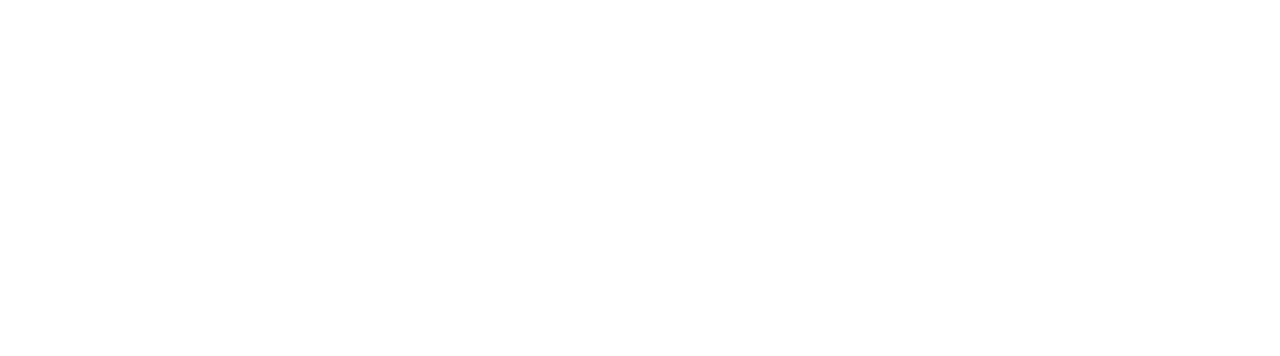
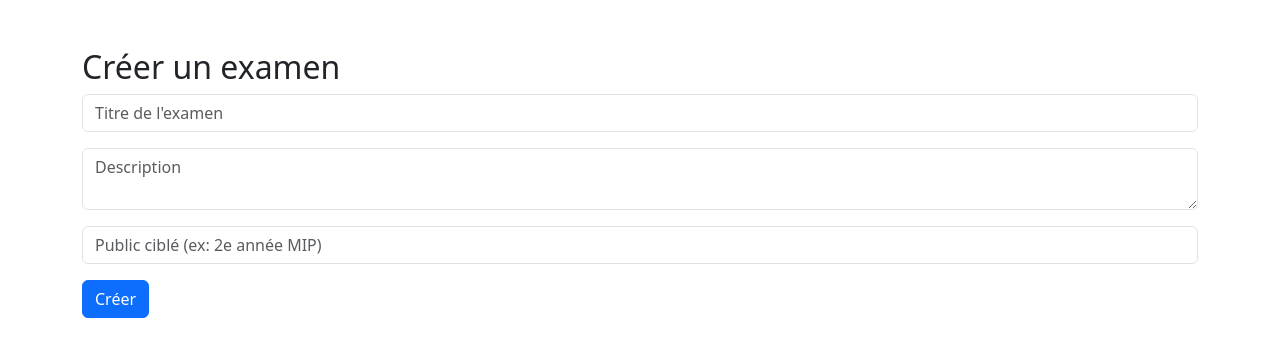
Before and after one commit to iliass244/examen_enligne, a React (Create React App) app in the folder client/: page /create-exam in a window 1280 px wide. Before the commit this address had no page. Shown: the top 356 px of the page. Built offline with nearby package versions, Linux system fonts and the light colour scheme.

Commit message:
interface creation examen

```diff
--- a/client/src/App.js
+++ b/client/src/App.js
@@ -4,6 +4,7 @@
 import Home from './components/Home';
 import Login from './components/Login';
 import Register from './components/Register';
+import CreateExam from './components/CreateExam';
 import 'bootstrap/dist/css/bootstrap.min.css';
 
 const App = () => {
@@ -13,6 +14,7 @@
       <Route path="/" element={<Home />} />
       <Route path="/login" element={<Login />} />
         <Route path="/register" element={<Register />} />
+        <Route path="/create-exam" element={<CreateExam />} />
       </Routes>
     </Router>
   );
--- /dev/null
+++ b/client/src/components/CreateExam.js
@@ -0,0 +1,72 @@
+// Fichier : client/src/components/CreateExam.js
+import React, { useState } from 'react';
+import axios from 'axios';
+import { useNavigate } from 'react-router-dom';
+
+const CreateExam = () => {
+  const [formData, setFormData] = useState({
+    title: '',
+    description: '',
+    public_cible: '',
+  });
+  const [error, setError] = useState('');
+  const navigate = useNavigate();
+
+  const handleChange = (e) => {
+    setFormData({ ...formData, [e.target.name]: e.target.value });
+  };
+
+  const handleSubmit = async (e) => {
+    e.preventDefault();
+    try {
+      const token = localStorage.getItem('token');
+      const response = await axios.post('http://localhost:5000/api/exams', formData, {
+        headers: { Authorization: `Bearer ${token}` },
+      });
+      alert('Examen créé avec succès ! Lien: ' + response.data.unique_link);
+      navigate('/teacher-dashboard');
+    } catch (error) {
+      setError(error.response?.data?.message || 'Erreur lors de la création de l\'examen');
+    }
+  };
+
+  return (
+    <div className="container mt-5">
+      <h2>Créer un examen</h2>
+      {error && <div className="alert alert-danger">{error}</div>}
+      <form onSubmit={handleSubmit}>
+        <div className="mb-3">
+          <input
+            type="text"
+            name="title"
+            className="form-control"
+            placeholder="Titre de l'examen"
+            onChange={handleChange}
+            required
+          />
+        </div>
+        <div className="mb-3">
+          <textarea
+            name="description"
+            className="form-control"
+            placeholder="Description"
+            onChange={handleChange}
+          />
+        </div>
+        <div className="mb-3">
+          <input
+            type="text"
+            name="public_cible"
+            className="form-control"
+            placeholder="Public ciblé (ex: 2e année MIP)"
+            onChange={handleChange}
+            required
+          />
+        </div>
+        <button type="submit" className="btn btn-primary">Créer</button>
+      </form>
+    </div>
+  );
+};
+
+export default CreateExam;
```
Also changed, not shown: 2 other files (tests, documents, lock files or other folders).
